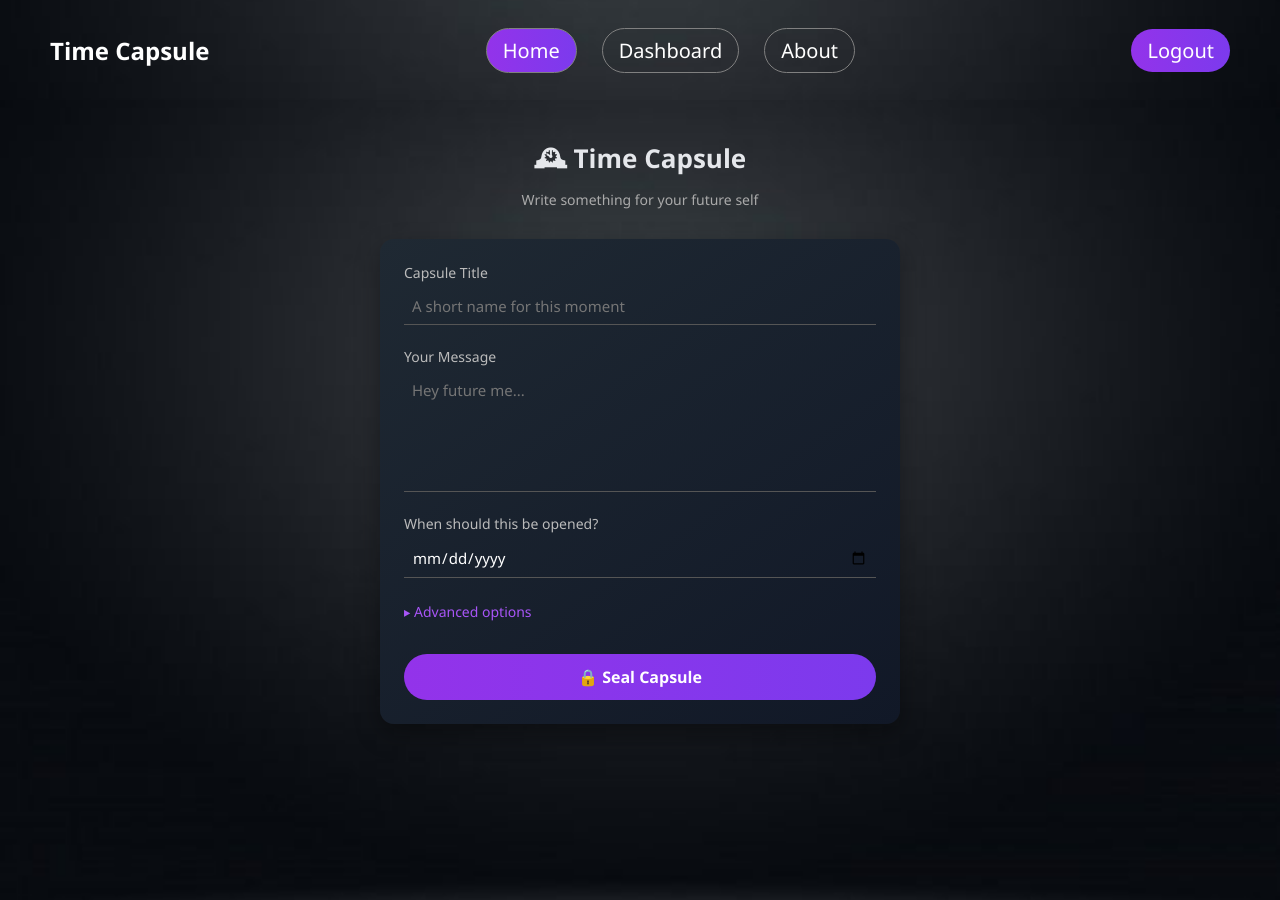
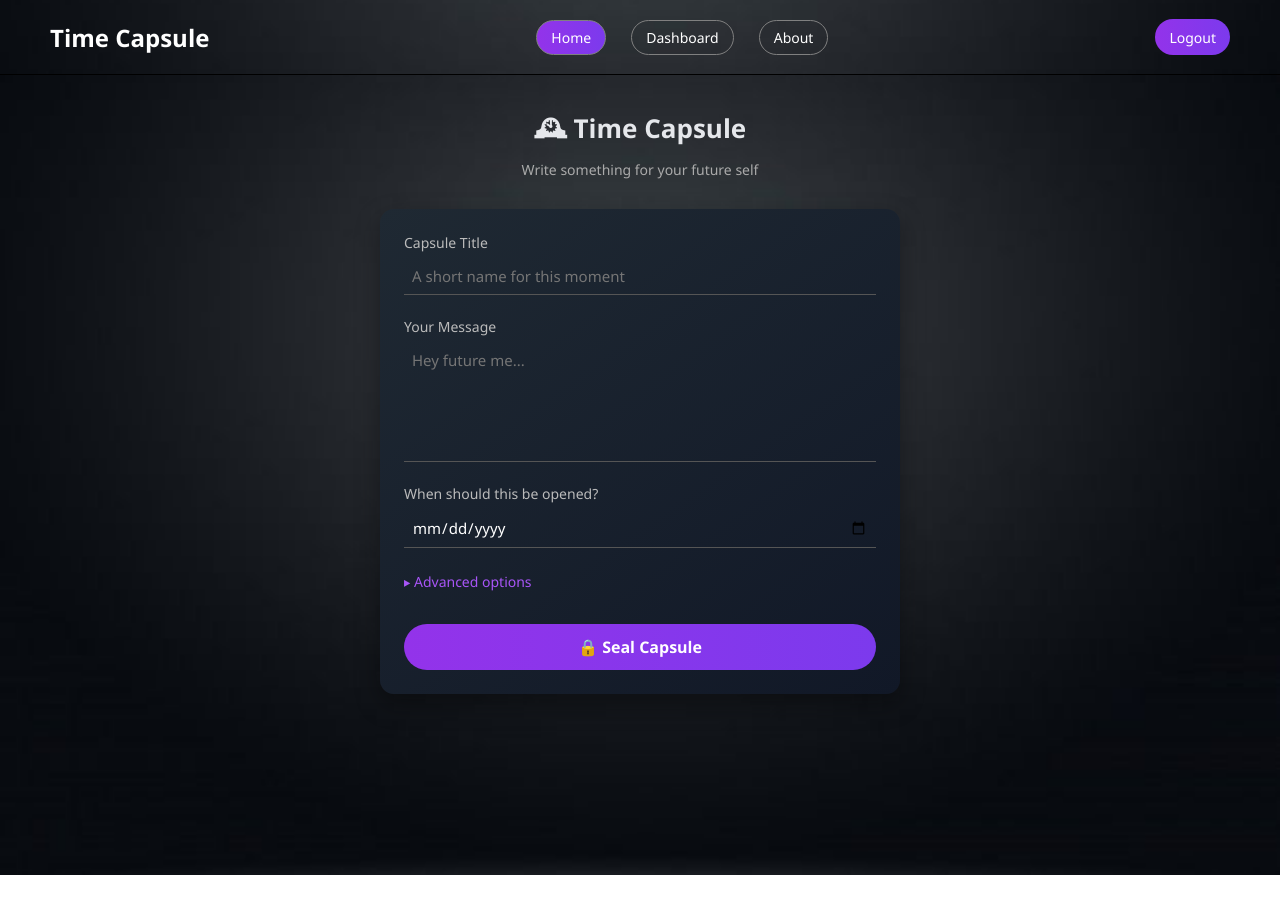
Before and after one commit to Rajat-0707/digitalFootprintTimeCapsule, a React (Vite) app in the folder DigitalFootprintTimeCapsule/: page /home in a window 1280 px wide. After the commit the page ends 875 px from the top, so only its background shows below. Built offline with nearby package versions, Linux system fonts and the light colour scheme; sample sign-in values are in the browser's storage.

Commit message:
added bg image

```diff
--- a/DigitalFootprintTimeCapsule/src/css/myCapsules.css
+++ b/DigitalFootprintTimeCapsule/src/css/myCapsules.css
@@ -1,5 +1,5 @@
 .capsule-page {
-  padding: 2.5rem;
+  padding: 2.2rem;
   min-height: 100vh;
   background: radial-gradient(circle at top, #0f172a, #020617);
   color: #e5e7eb;
@@ -10,7 +10,7 @@
 }
 
 .page-title {
-  font-size: 2.2rem;
+  font-size: 2rem;
   margin-bottom: 2rem;
   text-align: center;
   letter-spacing: 1px;
@@ -54,29 +54,29 @@
 }
 
 .lock-icon {
-  font-size: 1.4rem;
+  font-size: 1.2rem;
 }
 
 .capsule h3 {
-  font-size: 1.1rem;
+  font-size: 1rem;
   font-weight: 600;
   margin: 0;
 }
 
 .capsule-date {
-  font-size: 0.85rem;
+  font-size: 0.8rem;
   color: #94a3b8;
   margin: 0.6rem 0;
 }
 
 .capsule-preview {
-  font-size: 0.9rem;
+  font-size: 0.7rem;
   color: #e5e7eb;
   line-height: 1.5;
 }
 
 .capsule-locked-text {
-  font-size: 0.9rem;
+  font-size: 0.7rem;
   color: #fbbf24;
   font-style: italic;
 }
@@ -117,13 +117,13 @@
 }
 
 .capsule-title {
-  font-size: 1.2rem;
+  font-size: 1rem;
   font-weight: 600;
   margin-bottom: 0.6rem;
 }
 
 .capsule-date {
-  font-size: 0.9rem;
+  font-size: 0.7rem;
   color: #9ca3af;
   margin-bottom: 1.2rem;
 }
@@ -132,7 +132,7 @@
   padding: 0.6rem 1rem;
   border-radius: 8px;
   border: none;
-  font-size: 0.9rem;
+  font-size: 0.7rem;
   font-weight: 500;
   cursor: pointer;
 }
--- a/DigitalFootprintTimeCapsule/src/css/navbar.css
+++ b/DigitalFootprintTimeCapsule/src/css/navbar.css
@@ -1,6 +1,6 @@
 .nav-container{
     width: 100%;
-    height: 100px;
+    height: 75px;
     background-color: #12091f;
     display: flex;
     justify-content: space-between;
@@ -11,6 +11,7 @@
     background-size: cover;
     background-position: center;
     background-repeat: no-repeat;
+    border-bottom: 1px solid black;
 }
 
 .logo{
@@ -36,9 +37,9 @@ ul{
 
 li{
     cursor: pointer;
-    font-size: 20px;
+    font-size: 14px;
     border: 1px solid grey;
-    padding: 8px 16px;
+    padding: 7px 14px;
     border-radius: 999px;
 
     transition:
@@ -57,7 +58,7 @@ li:hover{
 }
 
 .logout{
-    padding: 8px 16px;
+    padding: 7px 14px;
     background: linear-gradient(90deg, #9333ea, #7c3aed);
     border: none;
     border-radius: 999px;
@@ -75,7 +76,7 @@ li:hover{
     background: transparent;
     border: none;
     color: white;
-    font-size: 20px;
+    font-size: 14px;
     cursor: pointer;
 }
 
```
